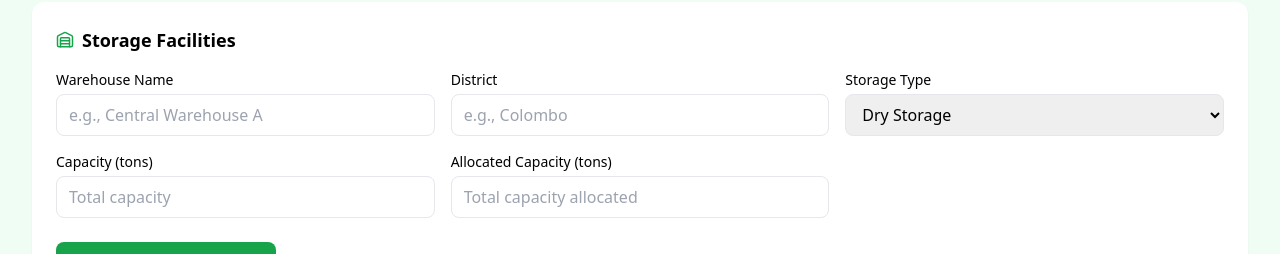
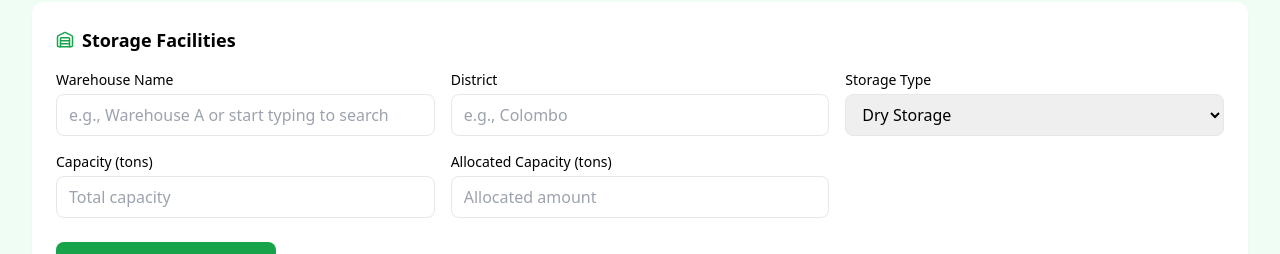
Before and after one commit to isuri54/agriscope, a React (Create React App) app in the folder frontend/: page /storage in a window 1280 px wide. Shown: the part 255-509 px from the top of the page. Built offline with nearby package versions, Linux system fonts and the light colour scheme.

Commit message:
Update StorageTransport.jsx

```diff
--- a/frontend/src/components/StorageTransport.jsx
+++ b/frontend/src/components/StorageTransport.jsx
@@ -6,11 +6,14 @@ import axios from 'axios';
 export default function StorageTransport() {
   const [facilities, setFacilities] = useState([]);
   const [vehicles, setVehicles] = useState([]);
-  const [facilityForm, setFacilityForm] = useState({ name: '', district: '', type: 'Dry Storage', capacity: '' });
+  const [facilityForm, setFacilityForm] = useState({ name: '', district: '', type: 'Dry Storage', capacity: '', allocated: '' });
   const [vehicleForm, setVehicleForm] = useState({ vehicleId: '', district: '', capacity: '', route: '' });
   const [loading, setLoading] = useState(false);
   const [error, setError] = useState('');
   const [success, setSuccess] = useState('');
+  const [nameInput, setNameInput] = useState(''); // for controlled input + search
+  const [filteredFacilities, setFilteredFacilities] = useState([]); // matching facilities
+  const [selectedFacility, setSelectedFacility] = useState(null); // if existing one selected
 
   const location = useLocation();
 
@@ -45,8 +48,34 @@ export default function StorageTransport() {
 
   // Handle form changes
   const handleFacilityChange = (e) => {
-    setFacilityForm({ ...facilityForm, [e.target.name]: e.target.value });
+    const { name, value } = e.target;
+
+    if (name === 'name') {
+      setNameInput(value);
+
+      // Filter facilities starting with input (case-insensitive)
+      const filtered = facilities.filter(f =>
+        f.name.toLowerCase().startsWith(value.toLowerCase())
+      );
+      setFilteredFacilities(filtered);
+    } else {
+      setFacilityForm({ ...facilityForm, [name]: value });
+    }
   };
+
+  useEffect(() => {
+    if (selectedFacility) {
+      setFacilityForm({
+        name: selectedFacility.name,
+        district: selectedFacility.district,
+        type: selectedFacility.type,
+        capacity: selectedFacility.capacity,
+        allocated: '' // keep empty for new allocation
+      });
+      setNameInput(selectedFacility.name);
+      setFilteredFacilities([]); // hide dropdown after selection
+    }
+  }, [selectedFacility]);
 
   const handleVehicleChange = (e) => {
     setVehicleForm({ ...vehicleForm, [e.target.name]: e.target.value });
@@ -60,6 +89,35 @@ export default function StorageTransport() {
     setSuccess('');
 
     const token = localStorage.getItem('token');
+
+    // If existing facility selected → update only allocated
+    if (selectedFacility) {
+      try {
+        const res = await axios.put(
+          `http://localhost:5000/api/storage/facilities/${selectedFacility._id}`,
+          { allocated: Number(facilityForm.allocated) || 0 },
+          { headers: { Authorization: `Bearer ${token}` } }
+        );
+
+        // Update local state
+        setFacilities(facilities.map(f =>
+          f._id === selectedFacility._id ? res.data : f
+        ));
+
+        setSuccess(`Allocated updated for ${selectedFacility.name}!`);
+        setFacilityForm({ name: '', district: '', type: 'Dry Storage', capacity: '', allocated: '' });
+        setSelectedFacility(null);
+        setNameInput('');
+        setTimeout(() => setSuccess(''), 4000);
+      } catch (err) {
+        setError('Failed to update allocation');
+      } finally {
+        setLoading(false);
+      }
+      return;
+    }
+
+    // New facility
     try {
       const res = await axios.post('http://localhost:5000/api/storage/facilities', facilityForm, {
         headers: { Authorization: `Bearer ${token}` }
@@ -162,11 +220,73 @@ export default function StorageTransport() {
         </h2>
 
         <form onSubmit={handleAddFacility} className="grid grid-cols-1 md:grid-cols-3 gap-4 mb-6">
-          <Input label="Warehouse Name" name="name" value={facilityForm.name} onChange={handleFacilityChange} placeholder="e.g., Central Warehouse A" />
-          <Input label="District" name="district" value={facilityForm.district} onChange={handleFacilityChange} placeholder="e.g., Colombo" />
-          <Select label="Storage Type" name="type" value={facilityForm.type} onChange={handleFacilityChange} options={["Dry Storage", "Cold Storage"]} />
-          <Input label="Capacity (tons)" name="capacity" type="number" value={facilityForm.capacity} onChange={handleFacilityChange} placeholder="Total capacity" />
-          <Input label="Allocated Capacity (tons)" name="allocated" type="number" value={facilityForm.allocated} onChange={handleFacilityChange} placeholder="Total capacity allocated" />
+          {/* Warehouse Name with search dropdown */}
+          <div className="relative">
+            <label className="block text-sm font-medium mb-1">Warehouse Name</label>
+            <input
+              type="text"
+              name="name"
+              value={nameInput}
+              onChange={handleFacilityChange}
+              placeholder="e.g., Warehouse A or start typing to search"
+              className="w-full border rounded-lg px-3 py-2 focus:outline-none focus:ring-2 focus:ring-green-500"
+              autoComplete="off"
+            />
+
+            {/* Dropdown - width matches input */}
+            {filteredFacilities.length > 0 && nameInput && (
+              <ul className="absolute z-10 w-full bg-white border border-gray-300 rounded-lg mt-1 max-h-60 overflow-auto shadow-lg">
+                {filteredFacilities.map((f) => (
+                  <li
+                    key={f._id}
+                    className="px-3 py-2 hover:bg-green-50 cursor-pointer text-sm"
+                    onClick={() => {
+                      setSelectedFacility(f);
+                    }}
+                  >
+                    {f.name} ({f.district})
+                  </li>
+                ))}
+              </ul>
+            )}
+          </div>
+
+          <Input
+            label="District"
+            name="district"
+            value={facilityForm.district}
+            onChange={handleFacilityChange}
+            placeholder="e.g., Colombo"
+            disabled={selectedFacility}
+          />
+
+          <Select
+            label="Storage Type"
+            name="type"
+            value={facilityForm.type}
+            onChange={handleFacilityChange}
+            options={["Dry Storage", "Cold Storage"]}
+            disabled={selectedFacility}
+          />
+
+          <Input
+            label="Capacity (tons)"
+            name="capacity"
+            type="number"
+            value={facilityForm.capacity}
+            onChange={handleFacilityChange}
+            placeholder="Total capacity"
+            disabled={selectedFacility}
+          />
+
+          <Input
+            label="Allocated Capacity (tons)"
+            name="allocated"
+            type="number"
+            value={facilityForm.allocated}
+            onChange={handleFacilityChange}
+            placeholder="Allocated amount"
+          />
 
           <div className="md:col-span-3">
             <button
@@ -175,7 +295,7 @@ export default function StorageTransport() {
               className="mt-2 bg-green-600 hover:bg-green-700 text-white px-6 py-2 rounded-lg flex items-center gap-2 disabled:opacity-50"
             >
               <Plus size={16} />
-              Add Storage Facility
+              {selectedFacility ? 'Update Allocation' : 'Add Storage Facility'}
             </button>
           </div>
         </form>
```
